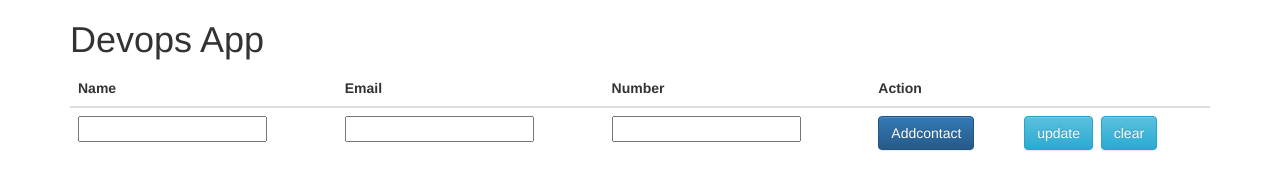
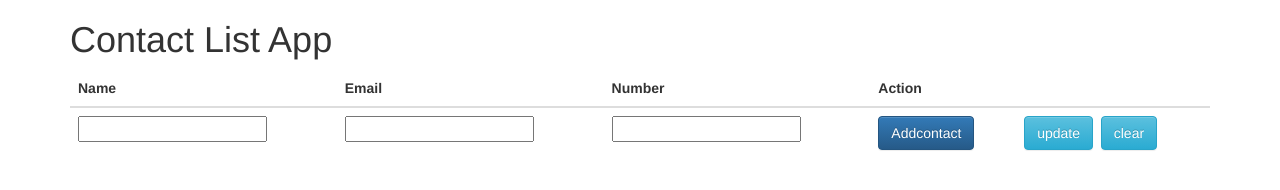
Before and after one commit to vrdipu/contactlistAPP, a plain HTML site: page contactlistapp/public/index.html in a window 1280 px wide. Drawn offline with nearby package versions, Linux system fonts and the light colour scheme; no server answers.

Commit message:
Update index.html

```diff
--- a/contactlistapp/public/index.html
+++ b/contactlistapp/public/index.html
@@ -17,7 +17,7 @@ and open the template in the editor.
 </head>
 <body>
    <div class="container" ng-controller="AppCtrl">
-        <h1>Devops App</h1>
+        <h1>Contact List App</h1>
         <table class="table">
           <thead>
           	<tr>
```
